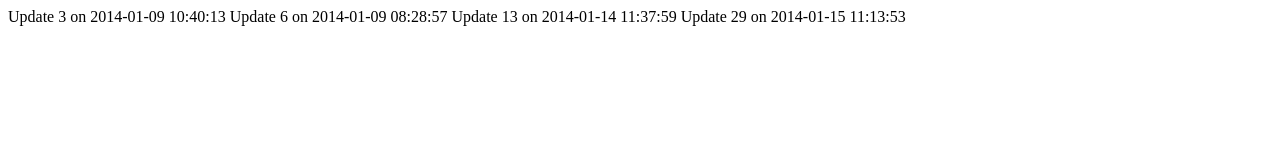
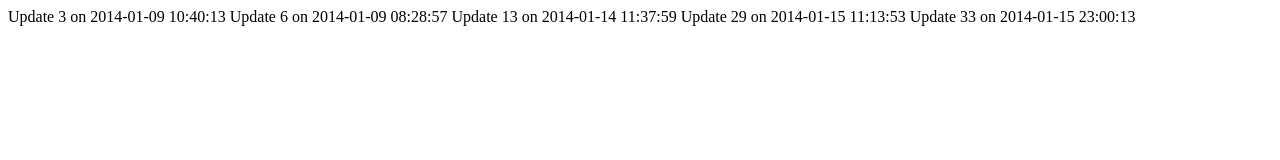
Before and after one commit to bizzno/weather-dashboard-v1, a website: page public/index.html in a window 1280 px wide. Drawn offline with Linux system fonts and the light colour scheme.

```diff
--- a/public/index.html
+++ b/public/index.html
@@ -13,3 +13,4 @@
 Update 6 on 2014-01-09 08:28:57
 Update 13 on 2014-01-14 11:37:59
 Update 29 on 2014-01-15 11:13:53
+Update 33 on 2014-01-15 23:00:13
```
